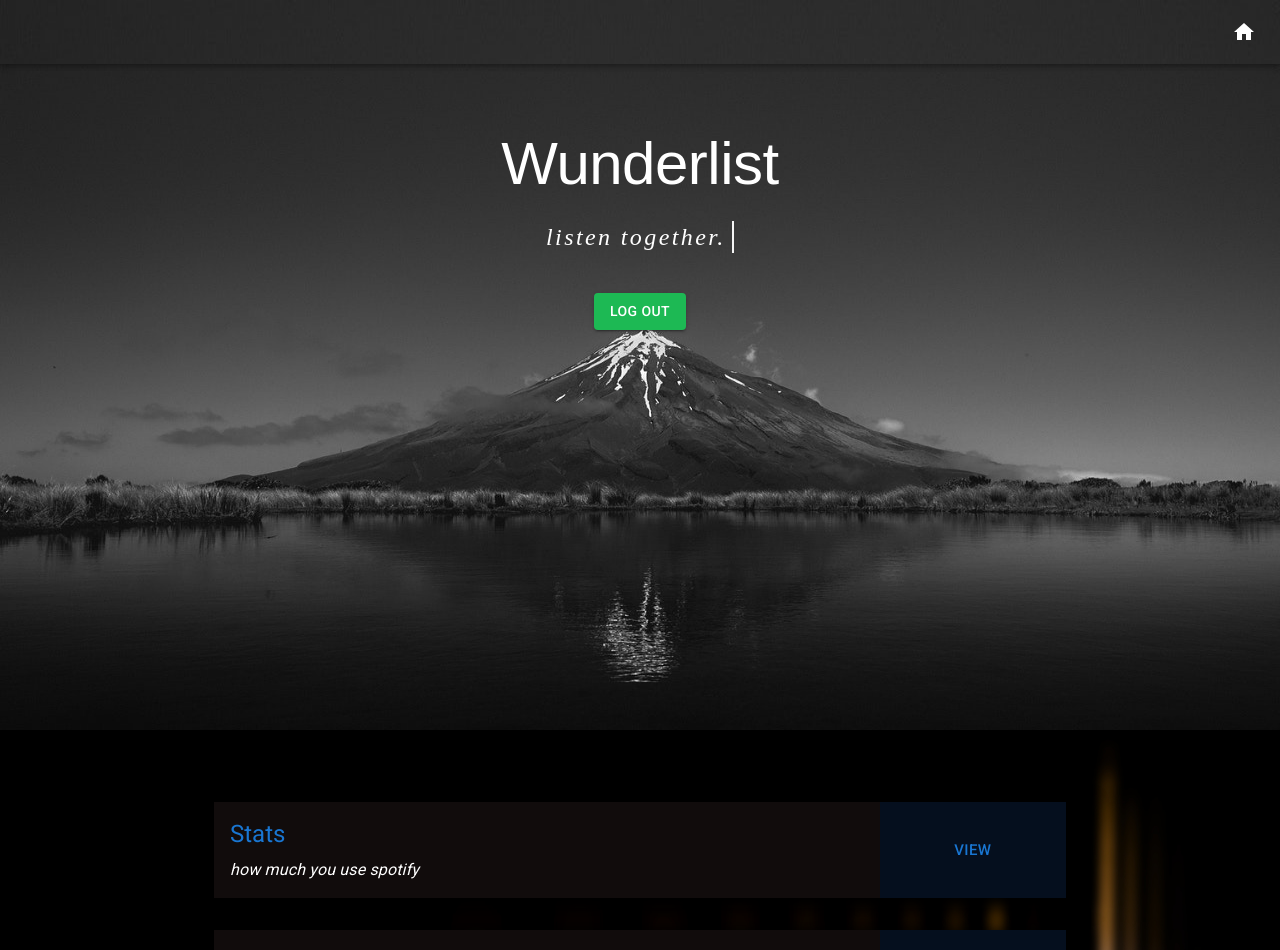
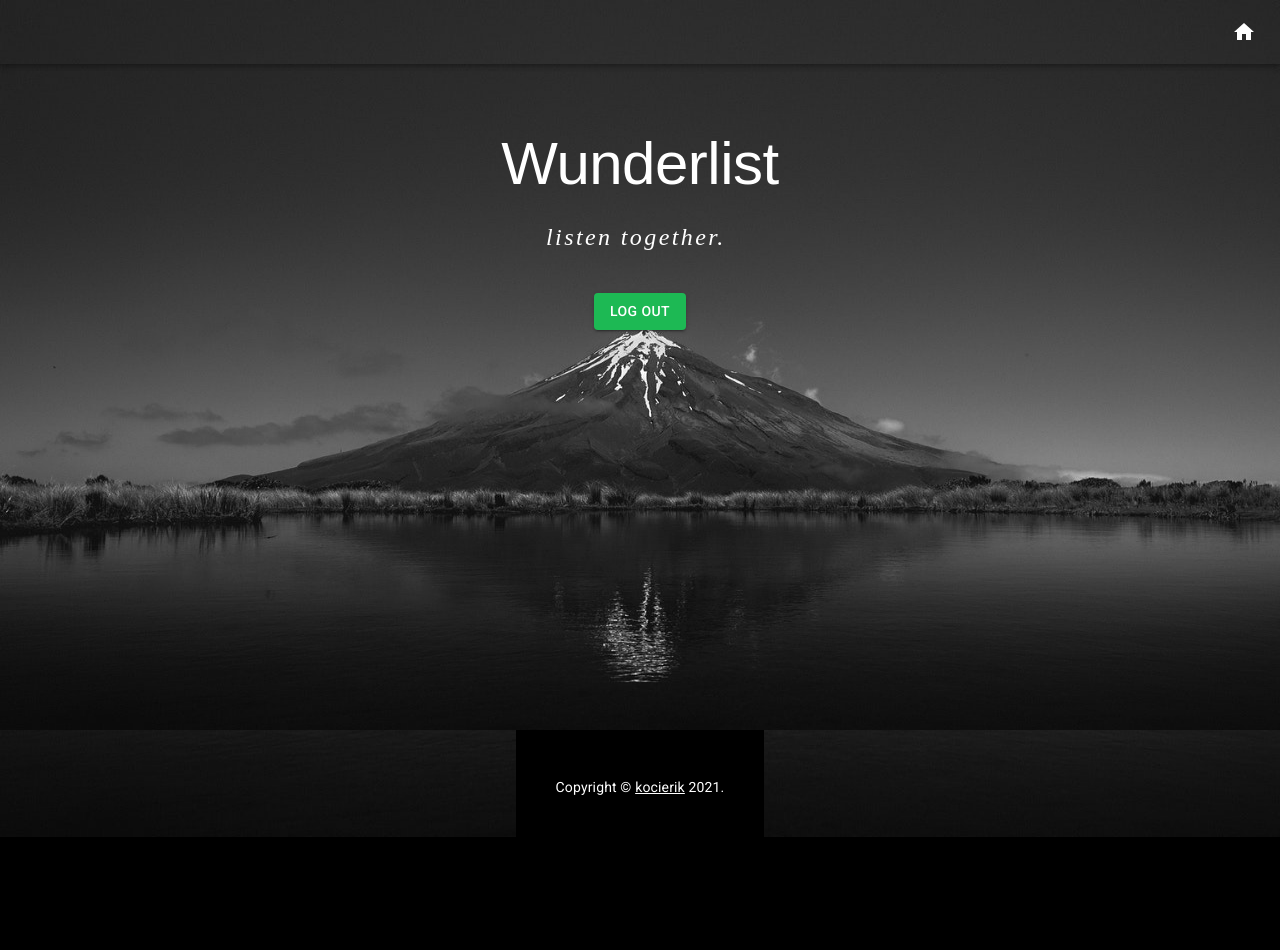
Before and after one commit to kocierik/Wunderlist, a React (Create React App) app in the folder client/: page / in a window 1280 px wide. Shown: the top 950 px of the page. After the commit the page ends 837 px from the top, so only its background shows below. Built offline with nearby package versions, Linux system fonts and the light colour scheme; no server answers.

Commit message:
feat: change signUp view

```diff
--- a/client/src/components/content/index.tsx
+++ b/client/src/components/content/index.tsx
@@ -80,7 +80,7 @@
   const handleLogin = () => {
     if (sign) {
       onSign(false)
-      setData({})
+      setData("")
     } else {
       onSign(true)
       window.location.href = `${REACT_APP_SPOTIFY_AUTHORIZE_ENDPOINT}?client_id=${REACT_APP_CLIENT_ID}&redirect_uri=${REACT_APP_REDIRECT_URL_AFTER_LOGIN}&scope=${SCOPES_URL_PARAM}&response_type=token&show_dialog=true`
@@ -138,7 +138,6 @@
             >
               {sign ? "log out" : "sign up with spotify"}
             </Button>
-            {token && <VisualizeData token={token} />}
           </Stack>
         </Container>
       </Box>
--- a/client/src/components/footer/index.scss
+++ b/client/src/components/footer/index.scss
@@ -1,4 +1,5 @@
 .footer{
   display: flex;
   flex: 1 0 auto;
+  justify-content: center;
 }
--- a/client/src/pages/main/index.jsx
+++ b/client/src/pages/main/index.jsx
@@ -6,10 +6,12 @@
 import Content from "../../components/content"
 import Info from "../../components/info"
 import "./index.scss"
+import { userContext } from "../../provider/userContext"
 
 // eslint-disable-next-line @typescript-eslint/explicit-module-boundary-types
 function App2() {
-  return (
+  const [user, setUser] = useContext(userContext)
+  return user ? (
     <div className="container">
       <Header />
       <div className="content_main">
@@ -18,6 +20,14 @@
       </div>
       <Footer />
     </div>
+  ) : (
+    <div className="container">
+      <Header />
+      <div className="content_main">
+        <Content />
+      </div>
+      <Footer />
+    </div>
   )
 }
 
```
